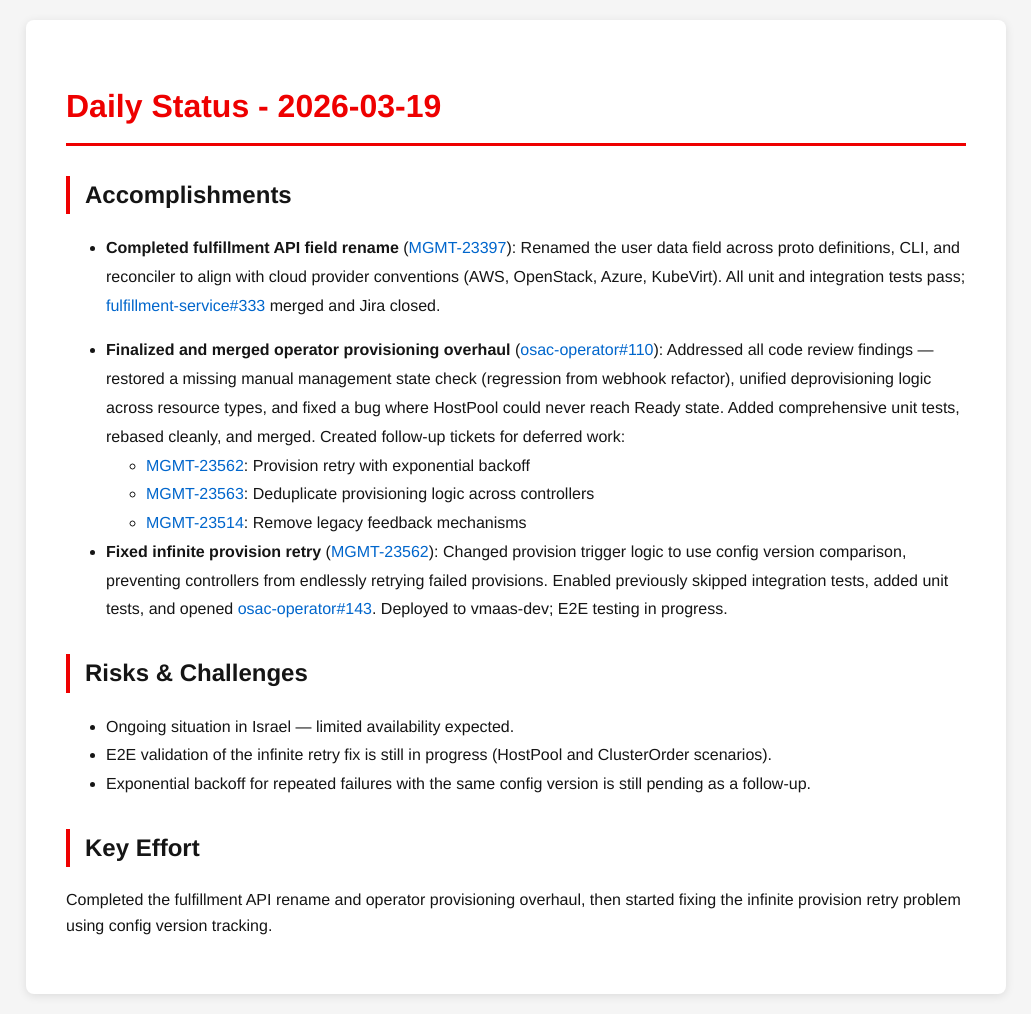
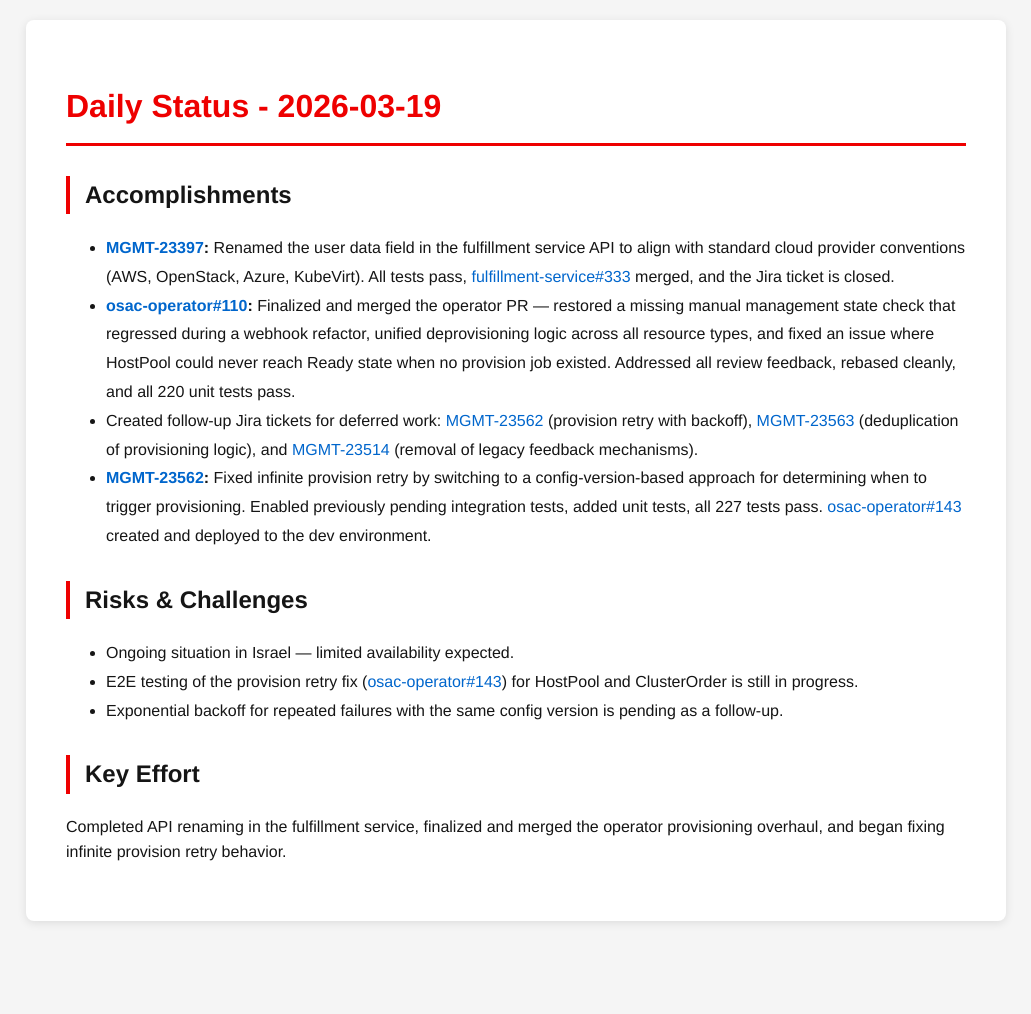
Before and after one commit to tzvatot/daily-status, a Jekyll site: the page built from 2026-03-19.md, in a window 1280 px wide. Shown: the whole page, without its empty margins (124-1155 px from the left). Built offline with Jekyll 4.4.1, drawn with Linux system fonts in a browser that asks for light colours; after the commit the page ends 941 px from its top, so only the background shows below that.

Commit message:
Daily status update - 2026-03-19

```diff
--- a/2026-03-19.md
+++ b/2026-03-19.md
@@ -7,22 +7,15 @@
 # Daily Status - 2026-03-19
 
 ## Accomplishments
-
-- **Completed fulfillment API field rename** ([MGMT-23397](https://issues.redhat.com/browse/MGMT-23397)): Renamed the user data field across proto definitions, CLI, and reconciler to align with cloud provider conventions (AWS, OpenStack, Azure, KubeVirt). All unit and integration tests pass; [fulfillment-service#333](https://github.com/osac-project/fulfillment-service/pull/333) merged and Jira closed.
-
-- **Finalized and merged operator provisioning overhaul** ([osac-operator#110](https://github.com/osac-project/osac-operator/pull/110)): Addressed all code review findings — restored a missing manual management state check (regression from webhook refactor), unified deprovisioning logic across resource types, and fixed a bug where HostPool could never reach Ready state. Added comprehensive unit tests, rebased cleanly, and merged. Created follow-up tickets for deferred work:
-  - [MGMT-23562](https://issues.redhat.com/browse/MGMT-23562): Provision retry with exponential backoff
-  - [MGMT-23563](https://issues.redhat.com/browse/MGMT-23563): Deduplicate provisioning logic across controllers
-  - [MGMT-23514](https://issues.redhat.com/browse/MGMT-23514): Remove legacy feedback mechanisms
-
-- **Fixed infinite provision retry** ([MGMT-23562](https://issues.redhat.com/browse/MGMT-23562)): Changed provision trigger logic to use config version comparison, preventing controllers from endlessly retrying failed provisions. Enabled previously skipped integration tests, added unit tests, and opened [osac-operator#143](https://github.com/osac-project/osac-operator/pull/143). Deployed to vmaas-dev; E2E testing in progress.
+- **[MGMT-23397](https://issues.redhat.com/browse/MGMT-23397):** Renamed the user data field in the fulfillment service API to align with standard cloud provider conventions (AWS, OpenStack, Azure, KubeVirt). All tests pass, [fulfillment-service#333](https://github.com/osac-project/fulfillment-service/pull/333) merged, and the Jira ticket is closed.
+- **[osac-operator#110](https://github.com/osac-project/osac-operator/pull/110):** Finalized and merged the operator PR — restored a missing manual management state check that regressed during a webhook refactor, unified deprovisioning logic across all resource types, and fixed an issue where HostPool could never reach Ready state when no provision job existed. Addressed all review feedback, rebased cleanly, and all 220 unit tests pass.
+- Created follow-up Jira tickets for deferred work: [MGMT-23562](https://issues.redhat.com/browse/MGMT-23562) (provision retry with backoff), [MGMT-23563](https://issues.redhat.com/browse/MGMT-23563) (deduplication of provisioning logic), and [MGMT-23514](https://issues.redhat.com/browse/MGMT-23514) (removal of legacy feedback mechanisms).
+- **[MGMT-23562](https://issues.redhat.com/browse/MGMT-23562):** Fixed infinite provision retry by switching to a config-version-based approach for determining when to trigger provisioning. Enabled previously pending integration tests, added unit tests, all 227 tests pass. [osac-operator#143](https://github.com/osac-project/osac-operator/pull/143) created and deployed to the dev environment.
 
 ## Risks & Challenges
-
 - Ongoing situation in Israel — limited availability expected.
-- E2E validation of the infinite retry fix is still in progress (HostPool and ClusterOrder scenarios).
-- Exponential backoff for repeated failures with the same config version is still pending as a follow-up.
+- E2E testing of the provision retry fix ([osac-operator#143](https://github.com/osac-project/osac-operator/pull/143)) for HostPool and ClusterOrder is still in progress.
+- Exponential backoff for repeated failures with the same config version is pending as a follow-up.
 
 ## Key Effort
-
-Completed the fulfillment API rename and operator provisioning overhaul, then started fixing the infinite provision retry problem using config version tracking.
+Completed API renaming in the fulfillment service, finalized and merged the operator provisioning overhaul, and began fixing infinite provision retry behavior.
```
